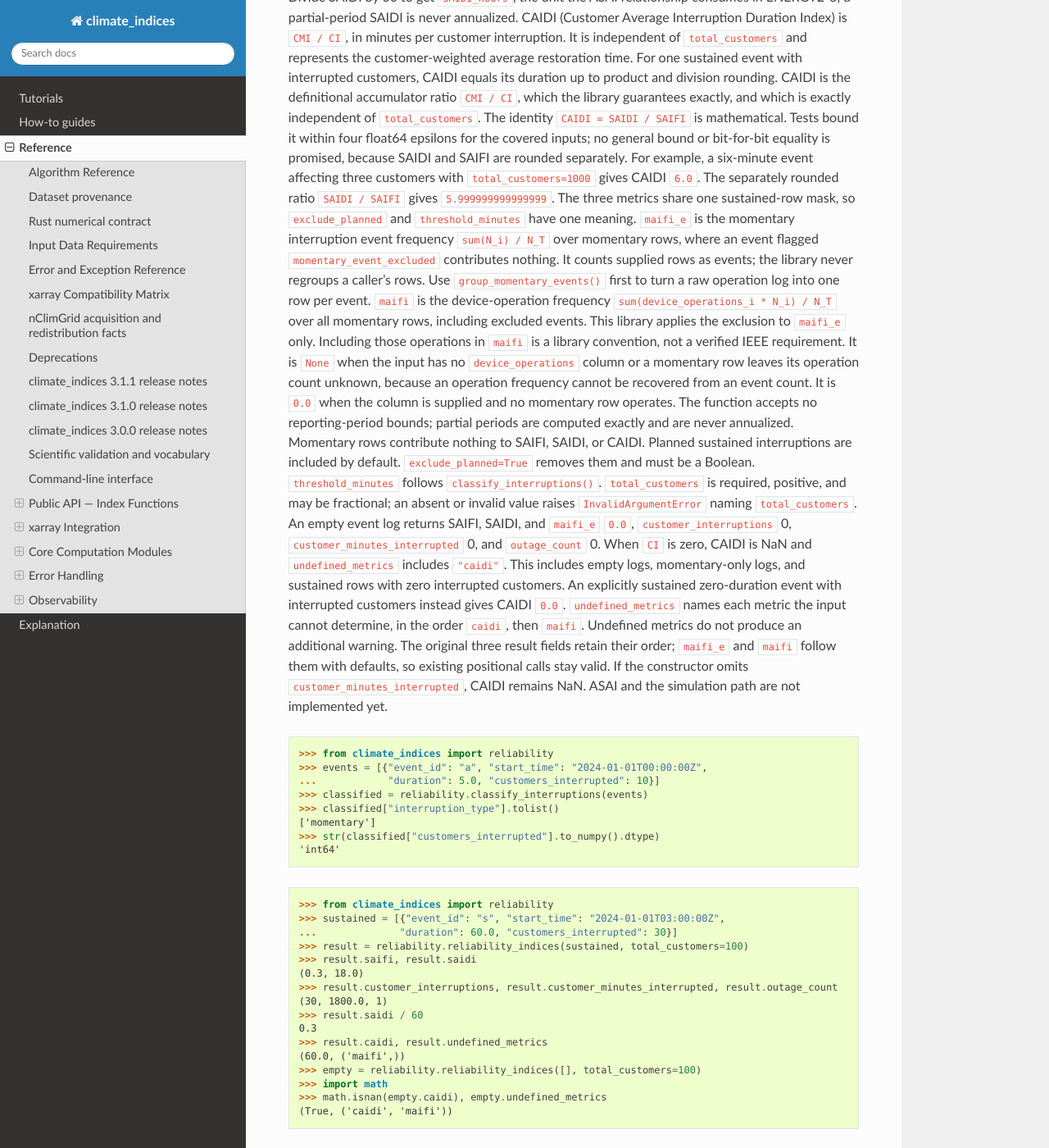
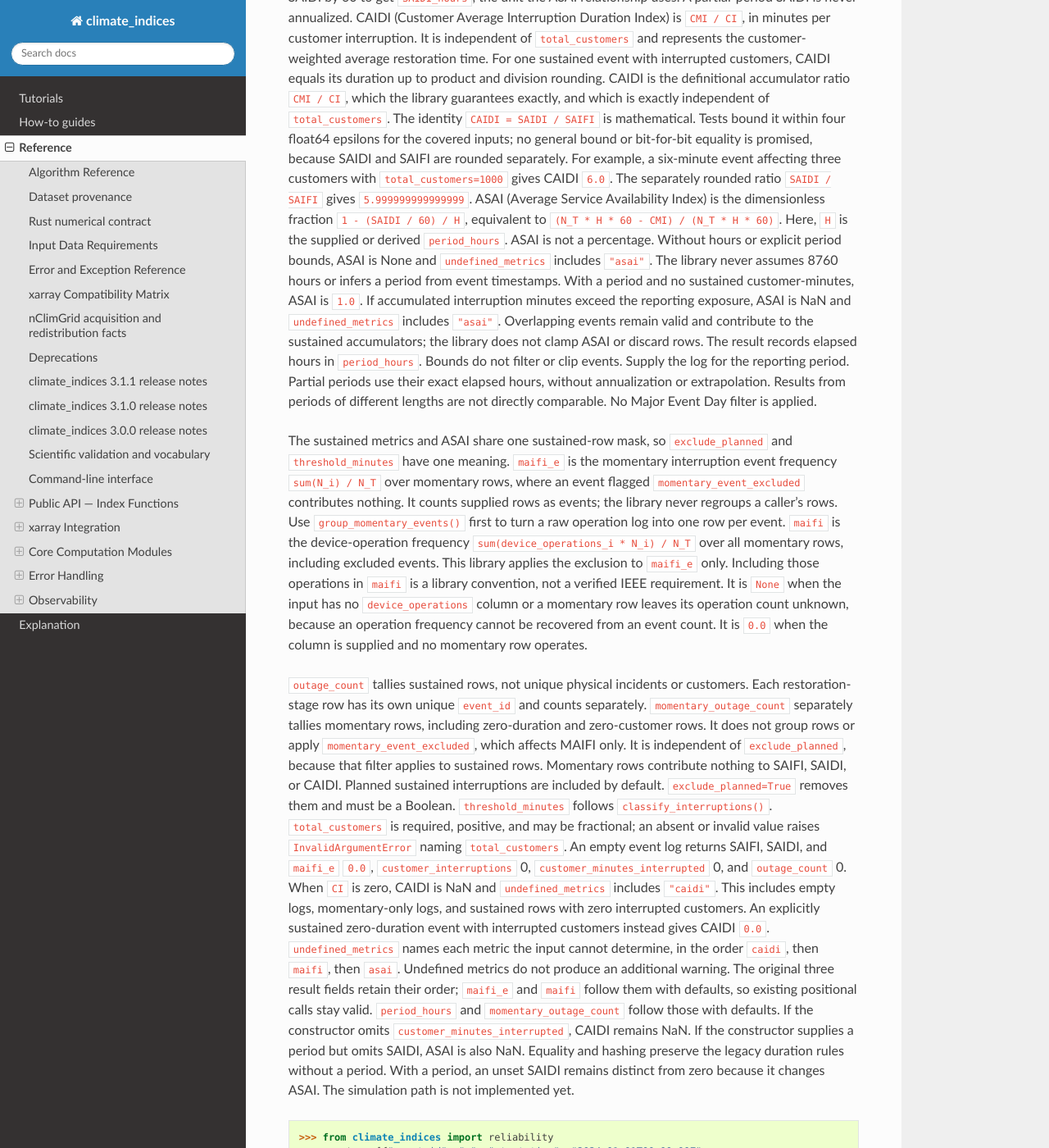
Before and after one commit to monocongo/climate_indices, a Sphinx documentation site: the page built from docs/reference.md, in a window 1280 px wide and 1400 px high, scrolled down 6322 px. Shown: the whole window at 82% size. Built offline with Sphinx 7.4.7 and the Read the Docs theme 3.1.0, drawn with Linux system fonts in a browser that asks for light colours; some of the changed text lies outside the part shown.

Commit message:
feat(reliability): add ASAI and separate outage counts

````diff
--- a/docs/reference.md
+++ b/docs/reference.md
@@ -166,8 +166,8 @@ records the tolerances, evidence, and known gaps.
 ### climate_indices.reliability
 
 The reliability package validates and classifies interruption records and computes
-SAIFI, SAIDI, CAIDI, MAIFI_E, and MAIFI from the event records. Availability and
-simulation are not implemented yet.
+SAIFI, SAIDI, CAIDI, MAIFI_E, MAIFI, ASAI, and outage counts from the event records.
+Simulation is not implemented yet.
 [ADR-0026](adr/0026-reliability-module-api-and-conventions.md) fixes the conventions
 for those later tickets.
 Import it with `from climate_indices import reliability`.
@@ -261,11 +260,11 @@ values raises `InvalidArgumentError` naming that field.
 The helper cannot tell a second operation from a new reclosing sequence, so it
 suits raw operation logs, not records that already hold whole sequences.
 
-`reliability_indices(events, total_customers=None, *, exclude_planned=False, threshold_minutes=5.0)`
+`reliability_indices(events, total_customers=None, *, exclude_planned=False, threshold_minutes=5.0, period_hours=None, period_start=None, period_end=None)`
 returns a frozen `ReliabilityResult` with `saifi`, `saidi`,
 `customer_interruptions`, `customer_minutes_interrupted`, `outage_count`,
-`maifi_e`, and `maifi`.
-It also exposes the read-only properties `caidi` and `undefined_metrics`.
+`maifi_e`, `maifi`, `momentary_outage_count`, and `period_hours`.
+It also exposes the read-only properties `caidi`, `asai`, and `undefined_metrics`.
 SAIFI is `CI / N_T`, where `CI = sum(N_i)` over sustained interruptions.
 Each sustained event row contributes its own `N_i`, so `CI` is additive across those
 rows: two rows carrying the same customer count contribute twice.
@@ -273,8 +272,7 @@ SAIDI is `CMI / N_T`, where `CMI = sum(r_i * N_i)` over the same sustained rows
 `r_i` is the duration in minutes. `CMI` is total customer-minutes. SAIDI is
 sustained interruption minutes per served customer for the period represented by
 the supplied events and average customer count. Divide SAIDI by 60 to get
-`SAIDI_hours`, the unit the ASAI relationship consumes in ENERGY2-8; a partial-period
-SAIDI is never annualized.
+`SAIDI_hours`, the unit the ASAI relationship uses. A partial-period SAIDI is never annualized.
 CAIDI (Customer Average Interruption Duration Index) is `CMI / CI`, in minutes per customer interruption.
 It is independent of `total_customers` and represents the customer-weighted average restoration time.
 For one sustained event with interrupted customers, CAIDI equals its duration up to product and division rounding.
@@ -282,7 +280,20 @@ CAIDI is the definitional accumulator ratio `CMI / CI`, which the library guaran
 The identity `CAIDI = SAIDI / SAIFI` is mathematical. Tests bound it within four float64 epsilons for the covered inputs; no general bound or bit-for-bit equality is promised, because SAIDI and SAIFI are rounded separately.
 For example, a six-minute event affecting three customers with `total_customers=1000` gives CAIDI `6.0`.
 The separately rounded ratio `SAIDI / SAIFI` gives `5.999999999999999`.
-The three metrics share one sustained-row mask, so `exclude_planned` and
+ASAI (Average Service Availability Index) is the dimensionless fraction
+`1 - (SAIDI / 60) / H`, equivalent to `(N_T * H * 60 - CMI) / (N_T * H * 60)`.
+Here, `H` is the supplied or derived `period_hours`. ASAI is not a percentage.
+Without hours or explicit period bounds, ASAI is None and `undefined_metrics` includes `"asai"`.
+The library never assumes 8760 hours or infers a period from event timestamps.
+With a period and no sustained customer-minutes, ASAI is `1.0`.
+If accumulated interruption minutes exceed the reporting exposure, ASAI is NaN and `undefined_metrics` includes `"asai"`.
+Overlapping events remain valid and contribute to the sustained accumulators; the library does not clamp ASAI or discard rows.
+The result records elapsed hours in `period_hours`.
+Bounds do not filter or clip events. Supply the log for the reporting period.
+Partial periods use their exact elapsed hours, without annualization or extrapolation.
+Results from periods of different lengths are not directly comparable. No Major Event Day filter is applied.
+
+The sustained metrics and ASAI share one sustained-row mask, so `exclude_planned` and
 `threshold_minutes` have one meaning.
 `maifi_e` is the momentary interruption event frequency
 `sum(N_i) / N_T` over momentary rows, where an event flagged
@@ -297,8 +308,13 @@ It is `None` when the input has no `device_operations` column or a momentary row
 leaves its operation count unknown, because an operation frequency cannot be
 recovered from an event count. It is `0.0` when the column is supplied and no
 momentary row operates.
-The function accepts no reporting-period bounds; partial periods are computed
-exactly and are never annualized.
+
+`outage_count` tallies sustained rows, not unique physical incidents or customers.
+Each restoration-stage row has its own unique `event_id` and counts separately.
+`momentary_outage_count` separately tallies momentary rows, including zero-duration
+and zero-customer rows. It does not group rows or apply `momentary_event_excluded`,
+which affects MAIFI only. It is independent of `exclude_planned`, because that
+filter applies to sustained rows.
 Momentary rows contribute nothing to SAIFI, SAIDI, or CAIDI. Planned sustained interruptions are included by default.
 `exclude_planned=True` removes them and must be a Boolean.
 `threshold_minutes` follows `classify_interruptions()`.
@@ -310,11 +326,15 @@ When `CI` is zero, CAIDI is NaN and `undefined_metrics` includes `"caidi"`.
 This includes empty logs, momentary-only logs, and sustained rows with zero interrupted customers.
 An explicitly sustained zero-duration event with interrupted customers instead gives CAIDI `0.0`.
 `undefined_metrics` names each metric the input cannot determine, in the order
-`caidi`, then `maifi`. Undefined metrics do not produce an additional warning.
+`caidi`, then `maifi`, then `asai`. Undefined metrics do not produce an additional warning.
 The original three result fields retain their order; `maifi_e` and `maifi` follow
 them with defaults, so existing positional calls stay valid.
+`period_hours` and `momentary_outage_count` follow those with defaults.
 If the constructor omits `customer_minutes_interrupted`, CAIDI remains NaN.
-ASAI and the simulation path are not implemented yet.
+If the constructor supplies a period but omits SAIDI, ASAI is also NaN.
+Equality and hashing preserve the legacy duration rules without a period.
+With a period, an unset SAIDI remains distinct from zero because it changes ASAI.
+The simulation path is not implemented yet.
 
 ```{doctest}
 >>> from climate_indices import reliability
@@ -331,19 +351,23 @@ ASAI and the simulation path are not implemented yet.
 >>> from climate_indices import reliability
 >>> sustained = [{"event_id": "s", "start_time": "2024-01-01T03:00:00Z",
 ...              "duration": 60.0, "customers_interrupted": 30}]
->>> result = reliability.reliability_indices(sustained, total_customers=100)
+>>> result = reliability.reliability_indices(sustained, total_customers=100, period_hours=24)
 >>> result.saifi, result.saidi
 (0.3, 18.0)
 >>> result.customer_interruptions, result.customer_minutes_interrupted, result.outage_count
 (30, 1800.0, 1)
 >>> result.saidi / 60
 0.3
->>> result.caidi, result.undefined_metrics
-(60.0, ('maifi',))
+>>> result.caidi, result.asai, result.period_hours, result.undefined_metrics
+(60.0, 0.9875, 24.0, ('maifi',))
 >>> empty = reliability.reliability_indices([], total_customers=100)
 >>> import math
 >>> math.isnan(empty.caidi), empty.undefined_metrics
-(True, ('caidi', 'maifi'))
+(True, ('caidi', 'maifi', 'asai'))
+>>> empty.asai is None
+True
+>>> reliability.reliability_indices([], total_customers=100, period_hours=24).asai
+1.0
 ```
 
 ```{doctest}
````
Also changed, not shown: other parts of docs/reference.md (+1 -2 lines), docs/adr/0026-reliability-module-api-and-conventions.md (+23 -6 lines), 4 other files.
